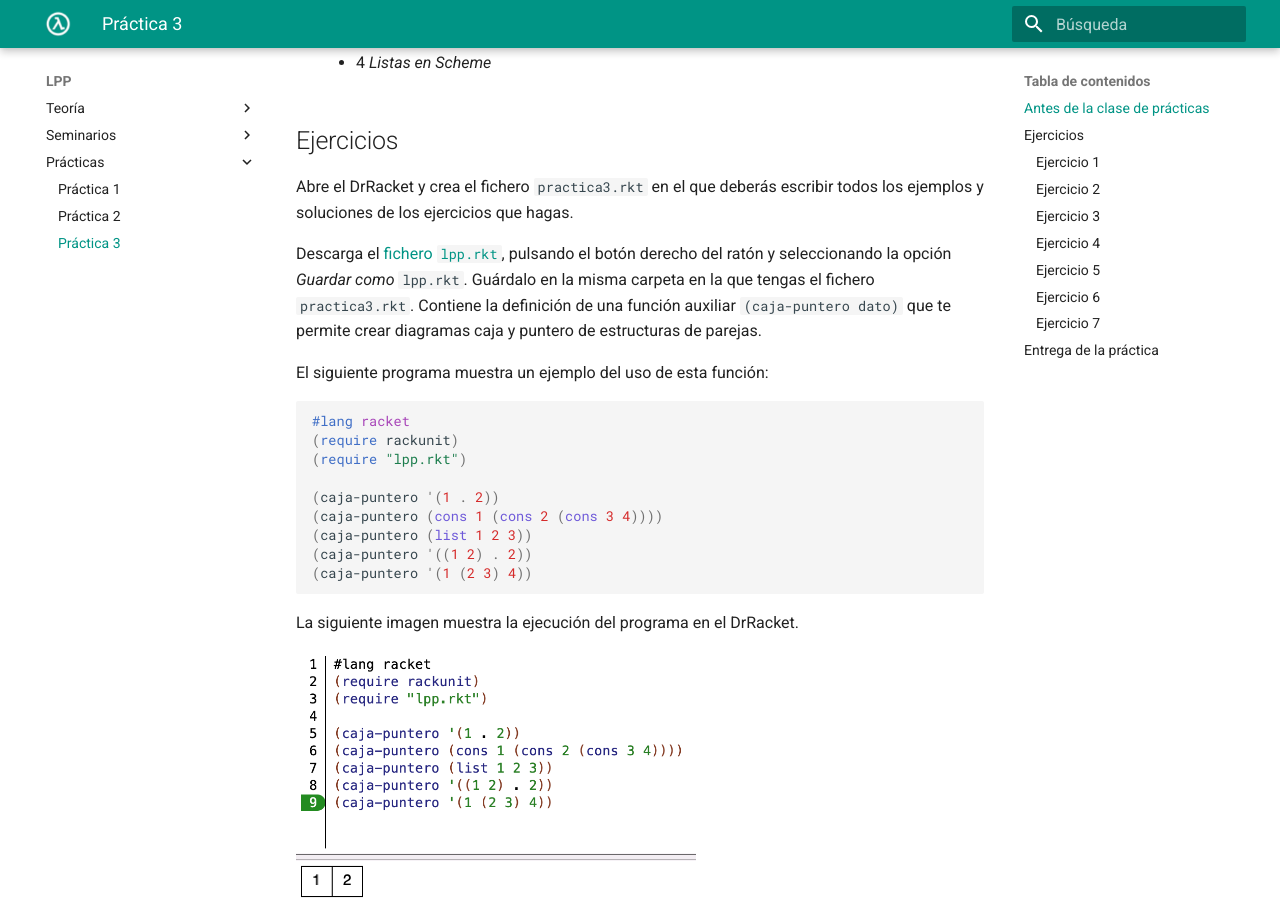
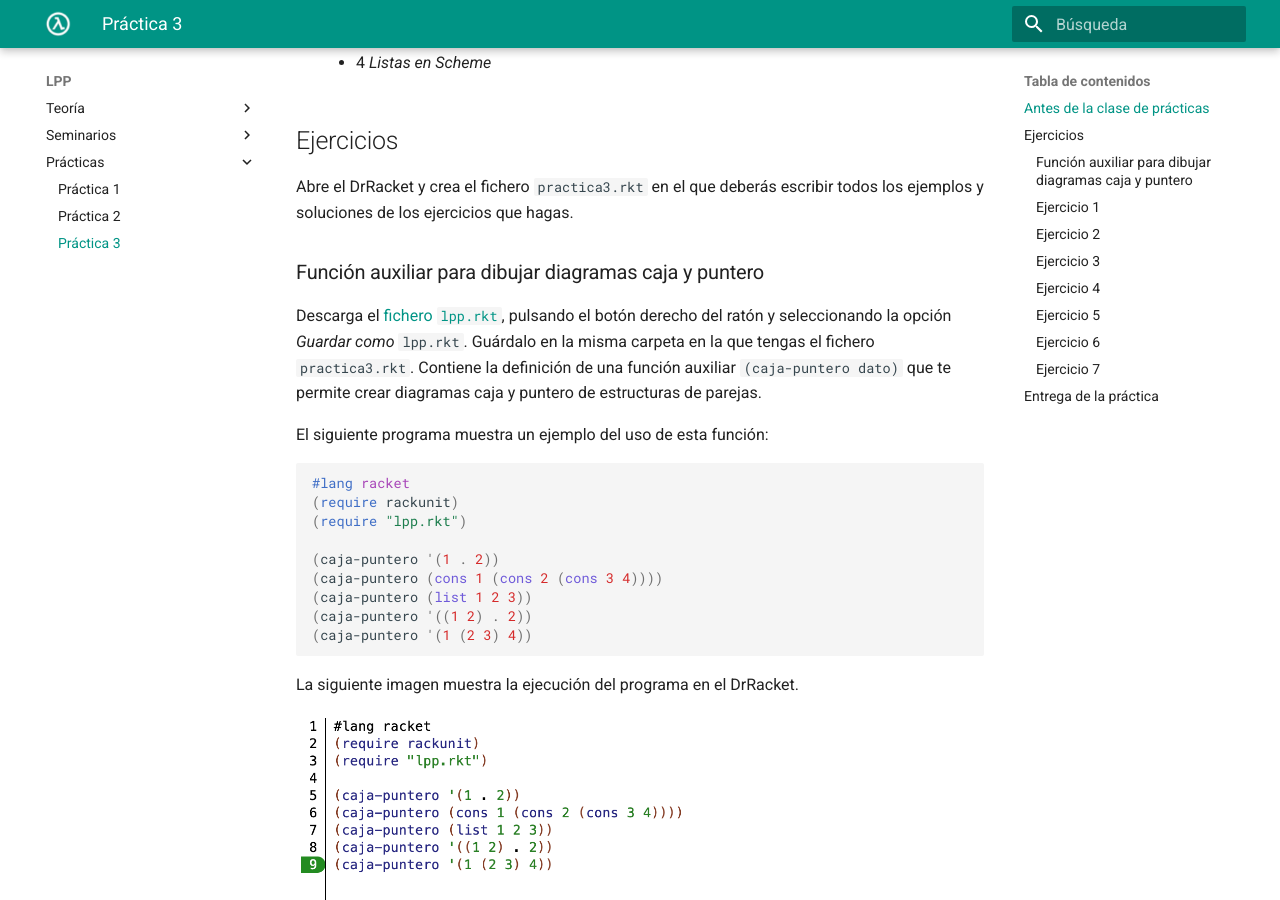
Before and after one commit to domingogallardo/apuntes-lpp, an MkDocs documentation site: the page built from docs/practicas/practica03/practica03.md, in a window 1280 px wide and 900 px high, scrolled down 501 px. Built offline with MkDocs 1.6.1 and Material for MkDocs 9.7.7, drawn with Linux system fonts in a browser that asks for light colours.

Commit message:
Añadida cabecera

```diff
--- a/docs/practicas/practica03/practica03.md
+++ b/docs/practicas/practica03/practica03.md
@@ -23,6 +23,8 @@ Funcional_](../../teoria/tema02-programacion-funcional/tema02-programacion-funci
 Abre el DrRacket y crea el fichero `practica3.rkt` en el que deberás
 escribir todos los ejemplos y soluciones de los ejercicios que
 hagas.
+
+### Función auxiliar para dibujar diagramas caja y puntero ###
 
 Descarga el [fichero `lpp.rkt`](https://raw.githubusercontent.com/domingogallardo/apuntes-lpp/master/src/lpp.rkt),
 pulsando el botón derecho del ratón y seleccionando la opción _Guardar
```
